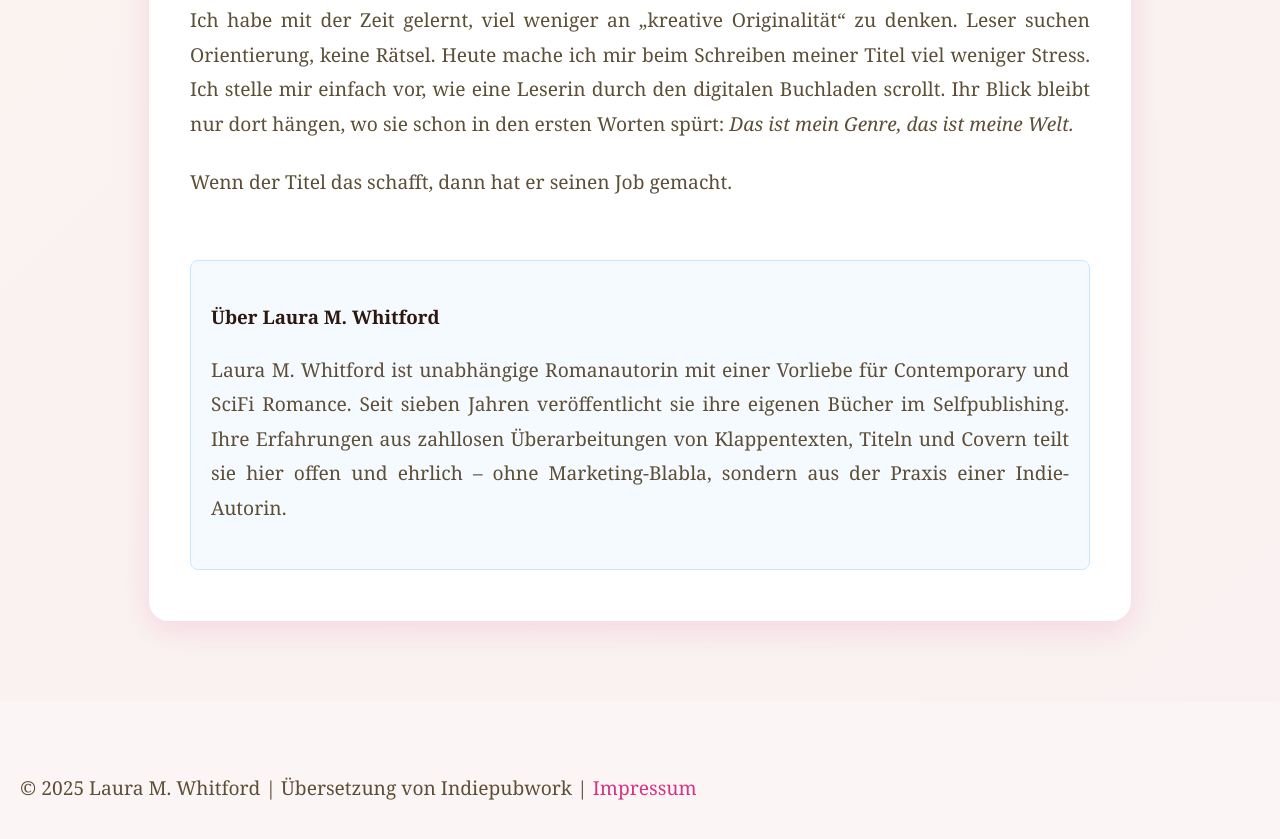
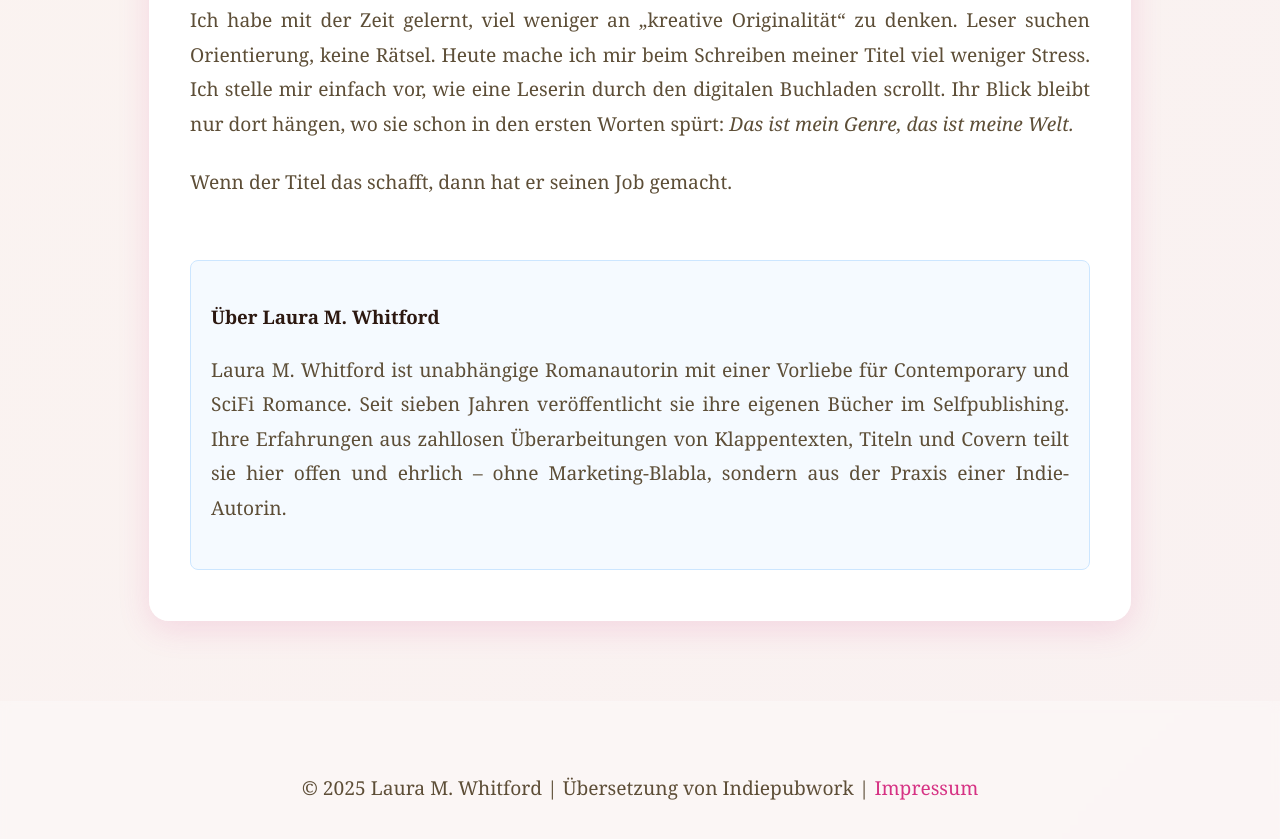
Before and after one commit to Indiepubwork/romantitel, a plain HTML site: page index.html in a window 1280 px wide. Shown: the part 3998-4837 px from the top of the page. Drawn offline with Linux system fonts and the light colour scheme.

Commit message:
Update index.html

```diff
--- a/index.html
+++ b/index.html
@@ -71,7 +71,7 @@
   </main>
 
   <footer>
-    <p>© 2025 Laura M. Whitford | Übersetzung von Indiepubwork | <a href="https://meine-hauptseite.de/impressum">Impressum</a></p>
+    <p style="text-align : center!Important;">© 2025 Laura M. Whitford | Übersetzung von Indiepubwork | <a href="https://meine-hauptseite.de/impressum">Impressum</a></p>
   </footer>
 </body>
 </html>
```
